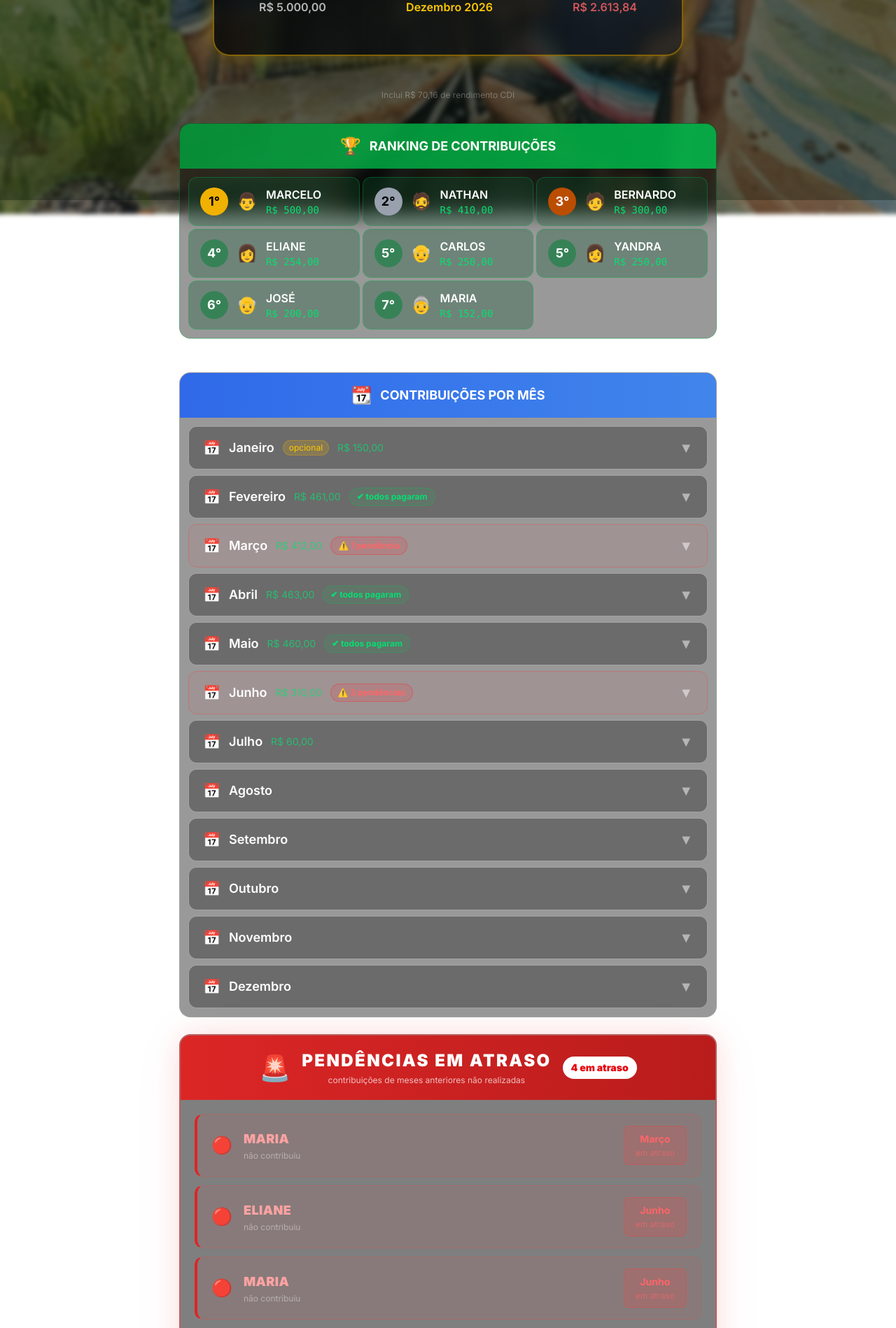
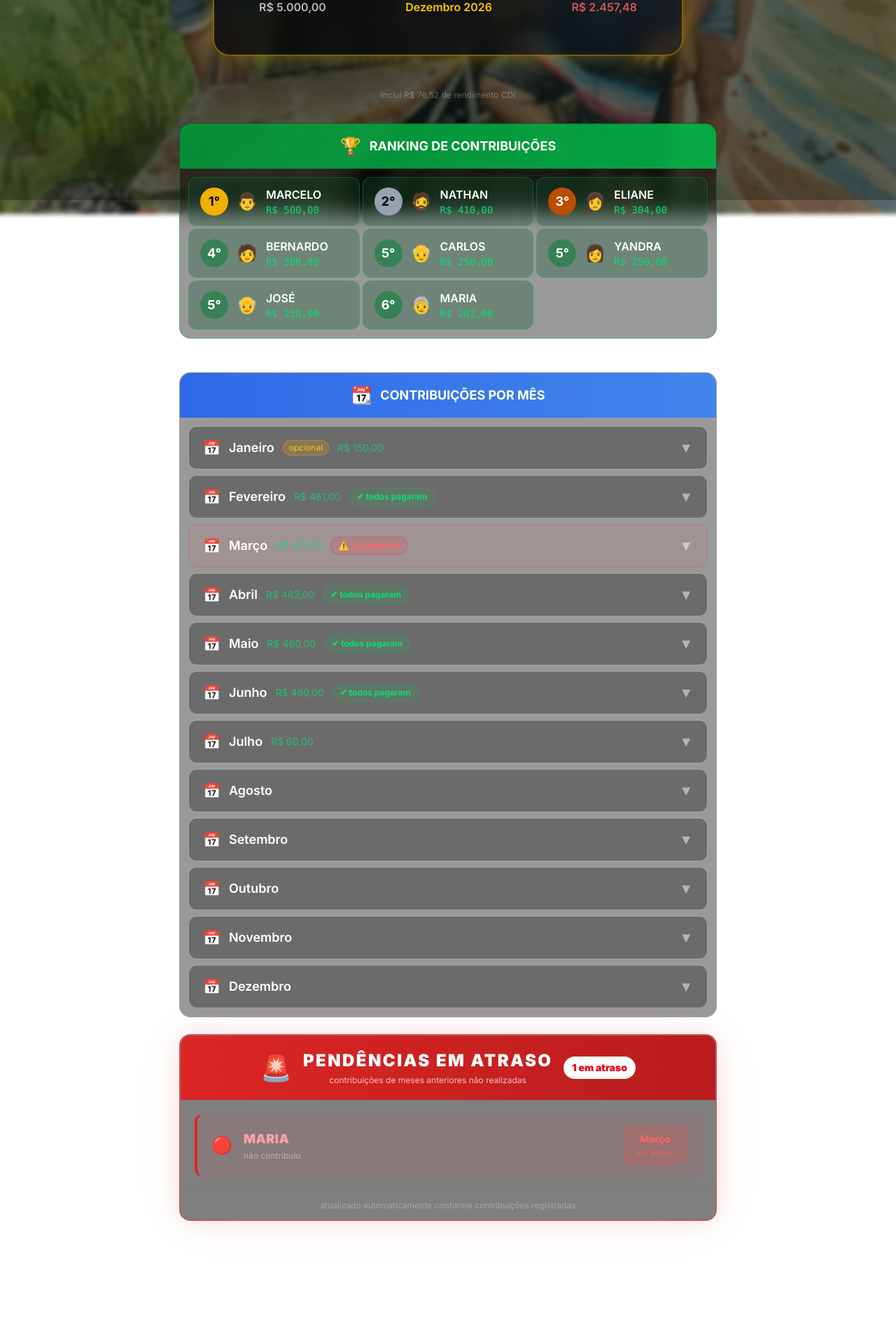
Before and after one commit to nathanbrandao4/caixinha-do-sitio, a Next.js app: page / in a window 1280 px wide. Shown: the part 514-2412 px from the top of the page at 70% size. After the commit the page ends 2367 px from the top, so only its background shows below. Built offline with nearby package versions, Linux system fonts and the light colour scheme.

Commit message:
Eliane, Maria e Jose +R$50 em Junho, CDI R$76,52

```diff
--- a/app/page.tsx
+++ b/app/page.tsx
@@ -8,17 +8,17 @@ import { ContributorTotal } from '@/types'
 // ========================================
 const CONTRIBUICOES: ContributorTotal[] = [
   { name: 'NATHAN', total: 410 },
-  { name: 'ELIANE', total: 254 },
+  { name: 'ELIANE', total: 304 },
   { name: 'BERNARDO', total: 300 },
   { name: 'MARCELO', total: 500 },
-  { name: 'JOSÉ', total: 200 },
+  { name: 'JOSÉ', total: 250 },
   { name: 'CARLOS', total: 250 },
   { name: 'YANDRA', total: 250 },
-  { name: 'MARIA', total: 152 },
+  { name: 'MARIA', total: 202 },
 ]
 
 // Rendimento CDI acumulado
-const RENDIMENTO_CDI = 70.16
+const RENDIMENTO_CDI = 76.52
 // ========================================
 
 export default function HomePage() {
--- a/components/MonthlyBreakdown.tsx
+++ b/components/MonthlyBreakdown.tsx
@@ -94,7 +94,7 @@ const MONTHS_DATA: MonthData[] = [
     MARIA: 50,
   }),
 
-  buildMonth('Junho', 5, { MARCELO: 100, NATHAN: 60, BERNARDO: 50, CARLOS: 50, YANDRA: 50 }),
+  buildMonth('Junho', 5, { MARCELO: 100, NATHAN: 60, BERNARDO: 50, CARLOS: 50, YANDRA: 50, ELIANE: 50, MARIA: 50, JOSÉ: 50 }),
 
   buildMonth('Julho', 6, { NATHAN: 60 }),
 
```
